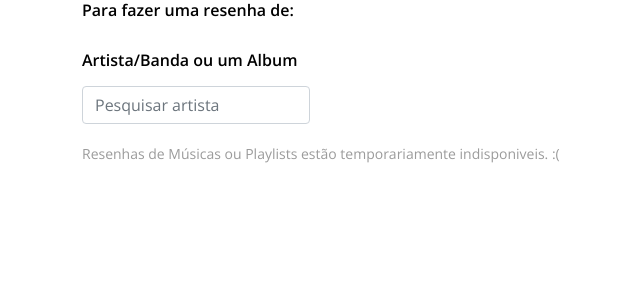
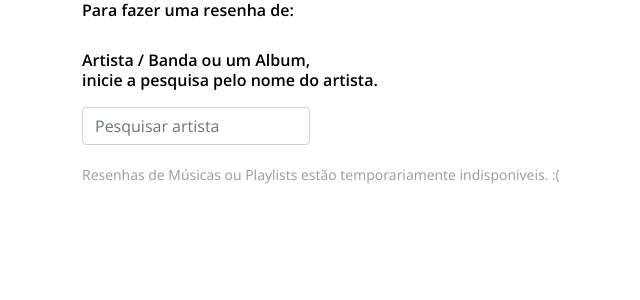
Before and after one commit to raphaelcordon/Resenhando, a Flask app: page /resenhaIndex in a window 1280 px wide. Shown: the part 195-495 px from the top of the page, without its empty margins (18-658 px from the left). Run offline with Flask 2, Linux system fonts and the light colour scheme; the visitor is signed in with stand-in values (Sample User, id 1); some libraries are stand-ins or nearby versions.

Commit message:
Update resenhaIndex.html

```diff
--- a/templates/resenha/resenhaIndex.html
+++ b/templates/resenha/resenhaIndex.html
@@ -5,7 +5,7 @@
         <div class="container">
             <div class="dropdown_position">
                 <h6>Para fazer uma resenha de:</h6>
-                <h6><br>Artista/Banda ou um Album</h6>
+                <h6><br>Artista / Banda ou um Album,<br> inicie a pesquisa pelo nome do artista.</h6>
                 <p>{% include 'partials/resenhaForm.html' %}</p>
             </div>
             <p>Resenhas de Músicas ou Playlists estão temporariamente indisponiveis. :(</p>
```
